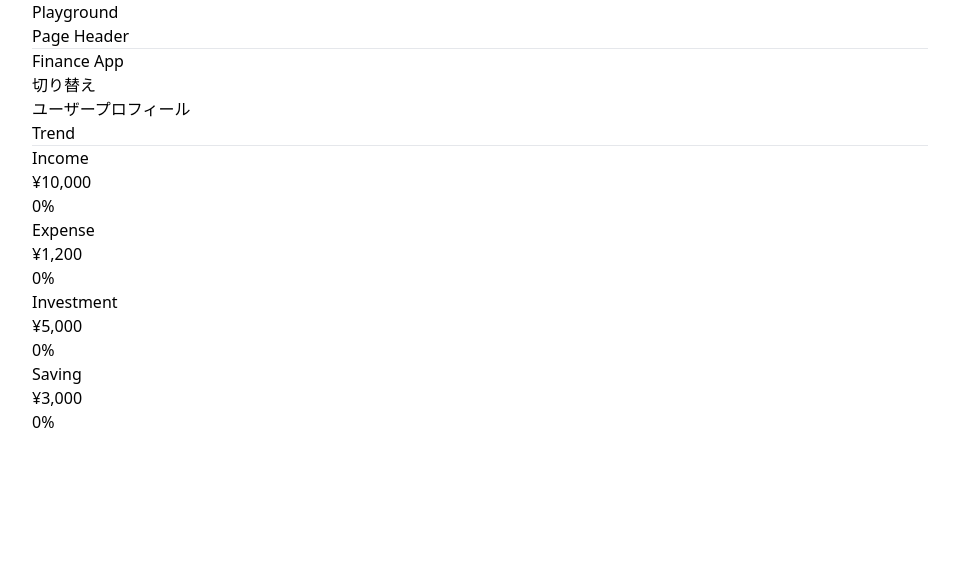
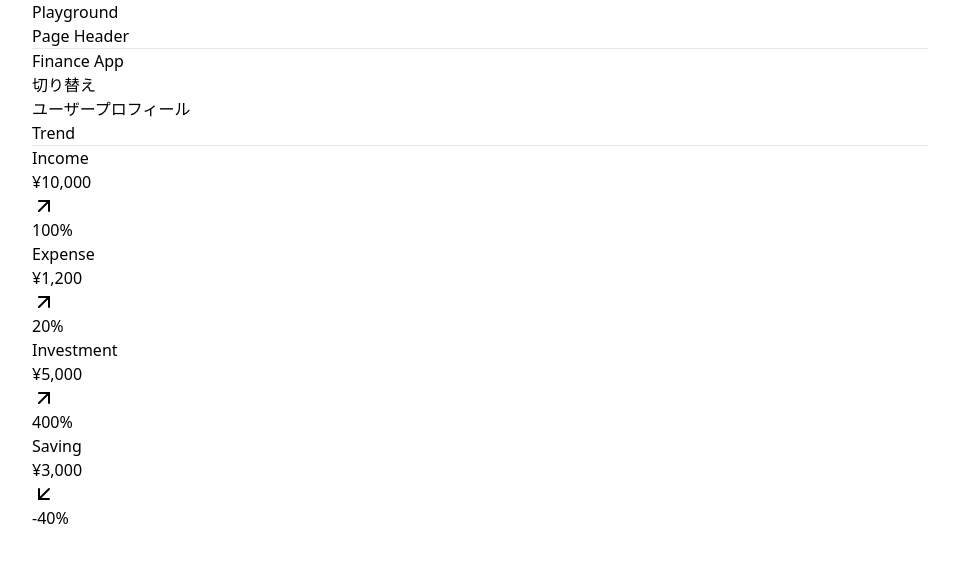
Before and after one commit to Kroro1208/finance-app-next15, a Next.js app: page /playground in a window 1280 px wide. Shown: the top 562 px of the page, without its empty margins (160-1119 px from the left). Built offline with nearby package versions, Linux system fonts and the light colour scheme.

Commit message:
アイコン使用して見やすくした

```diff
--- a/package.json
+++ b/package.json
@@ -12,6 +12,7 @@
     "type-check": "tsc --noEmit"
   },
   "dependencies": {
+    "lucide-react": "^0.468.0",
     "next": "15.0.4",
     "react": "^19.0.0",
     "react-dom": "^19.0.0"
--- a/src/app/playground/page.tsx
+++ b/src/app/playground/page.tsx
@@ -15,10 +15,10 @@ const PlayGround: NextPage = () => {
         <h2 className="mb-4 text-lg font-mono">Trend</h2>
         <hr className="mb-4 border-gray-200 dark:border-gray-800" />
         <div className="flex space-x-4">
-          <Trend type="Income" amount={10000} />
-          <Trend type="Expense" amount={1200} />
-          <Trend type="Investment" amount={5000} />
-          <Trend type="Saving" amount={3000} />
+          <Trend type="Income" amount={10000} prevAmount={5000} />
+          <Trend type="Expense" amount={1200} prevAmount={1000} />
+          <Trend type="Investment" amount={5000} prevAmount={1000} />
+          <Trend type="Saving" amount={3000} prevAmount={5000} />
         </div>
       </div>
     </main>
--- a/src/components/Trend.tsx
+++ b/src/components/Trend.tsx
@@ -1,3 +1,4 @@
+import { ArrowDownLeft, ArrowUpRight } from "lucide-react";
 import { useCallback, useMemo } from "react";
 
 type TrendProps = {
@@ -41,7 +42,9 @@ const Trend: React.FC<TrendProps> = ({ type, amount, prevAmount }) => {
         {amount ? formatCurrency(amount) : formatCurrency(0)}
       </div>
       <div className="text-sm flex space-x-1 items-center">
-        {percentageChange}%
+        {percentageChange < 0 && <ArrowDownLeft />}
+        {percentageChange > 0 && <ArrowUpRight />}
+        <div>{percentageChange}%</div>
       </div>
     </div>
   );
```
Also changed, not shown: 1 other file (tests, documents, lock files or other folders).
